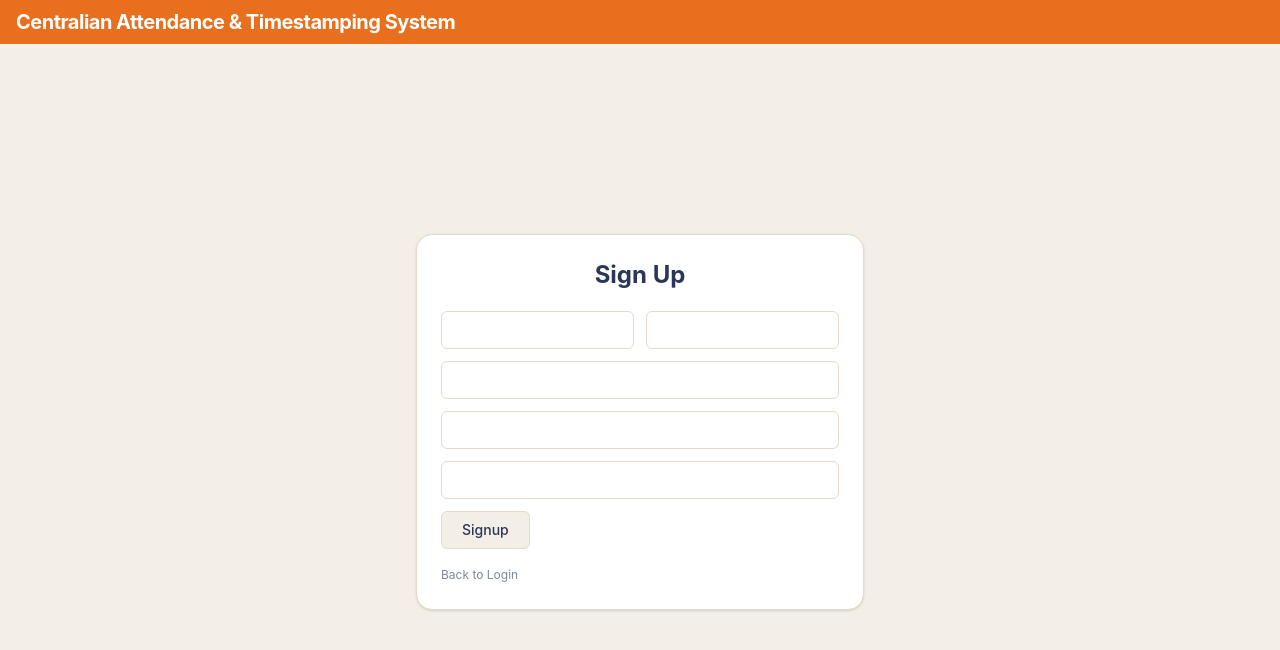
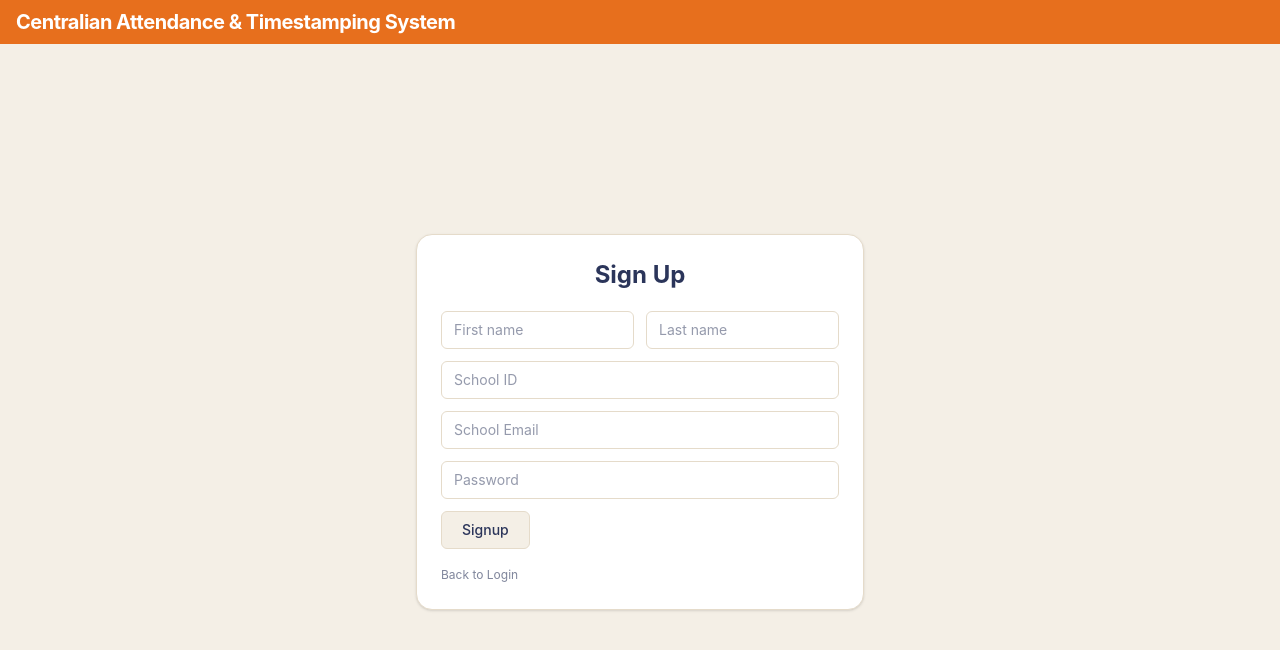
Before and after one commit to swcidd/Centralian_AttendanceAndTimestamping_System, a React (Vite) app: page /signup in a window 1280 px wide. Shown: the top 650 px of the page. Built offline with nearby package versions, Linux system fonts and the light colour scheme; no server answers.

Commit message:
Revert "style(auth): remove placeholder text from Login/Signup inputs"
This reverts commit c477f60efd7cbcd61584b6b0b0ca7e2fde747ec6.

```diff
--- a/src/pages/Login.tsx
+++ b/src/pages/Login.tsx
@@ -56,6 +56,7 @@ const Login = () => {
               type="email"
               name="email"
               required
+              placeholder="School Email"
               className="border-tan text-navy placeholder:text-navy/50 focus:border-orange focus:ring-orange w-full rounded-md border px-3 py-2 text-sm outline-none focus:ring-1"
             />
 
@@ -63,6 +64,7 @@ const Login = () => {
               type="password"
               name="password"
               required
+              placeholder="Password"
               className="border-tan text-navy placeholder:text-navy/50 focus:border-orange focus:ring-orange w-full rounded-md border px-3 py-2 text-sm outline-none focus:ring-1"
             />
 
--- a/src/pages/Signup.tsx
+++ b/src/pages/Signup.tsx
@@ -68,6 +68,7 @@ const Signup = () => {
                 type="text"
                 name="firstName"
                 required
+                placeholder="First name"
                 className="border-tan text-navy placeholder:text-navy/50 focus:border-orange focus:ring-orange w-full rounded-md border px-3 py-2 text-sm outline-none focus:ring-1"
               />
 
@@ -75,6 +76,7 @@ const Signup = () => {
                 type="text"
                 name="lastName"
                 required
+                placeholder="Last name"
                 className="border-tan text-navy placeholder:text-navy/50 focus:border-orange focus:ring-orange w-full rounded-md border px-3 py-2 text-sm outline-none focus:ring-1"
               />
             </div>
@@ -83,6 +85,7 @@ const Signup = () => {
               type="text"
               name="schoolId"
               required
+              placeholder="School ID"
               className="border-tan text-navy placeholder:text-navy/50 focus:border-orange focus:ring-orange w-full rounded-md border px-3 py-2 text-sm outline-none focus:ring-1"
             />
 
@@ -90,6 +93,7 @@ const Signup = () => {
               type="email"
               name="email"
               required
+              placeholder="School Email"
               className="border-tan text-navy placeholder:text-navy/50 focus:border-orange focus:ring-orange w-full rounded-md border px-3 py-2 text-sm outline-none focus:ring-1"
             />
 
@@ -97,6 +101,7 @@ const Signup = () => {
               type="password"
               name="password"
               required
+              placeholder="Password"
               className="border-tan text-navy placeholder:text-navy/50 focus:border-orange focus:ring-orange w-full rounded-md border px-3 py-2 text-sm outline-none focus:ring-1"
             />
 
```
